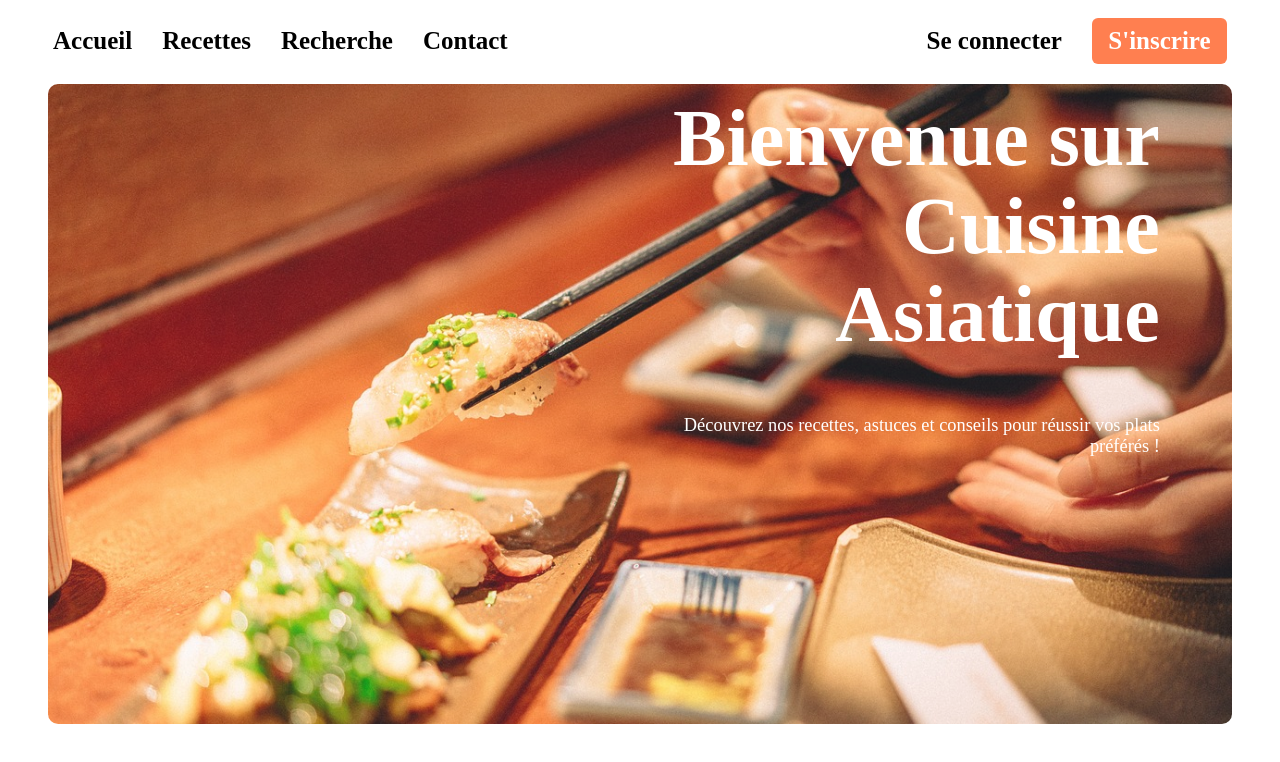
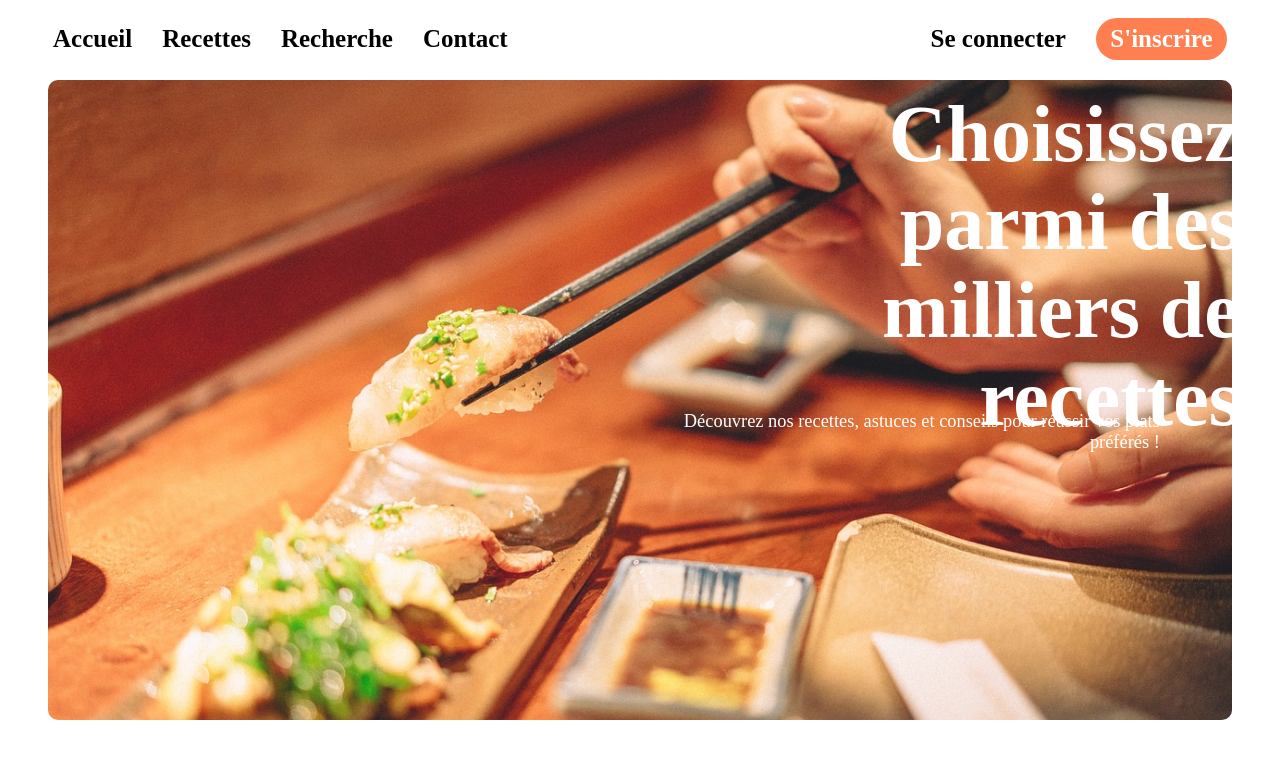
Before and after one commit to Melanie-NVS/Projet-Final-Ilaria, a plain HTML site: page Accueil/index.html in a window 1280 px wide. Drawn offline with Linux system fonts and the light colour scheme.

Commit message:
titre h1 a modifier

```diff
--- a/Accueil/index.html
+++ b/Accueil/index.html
@@ -23,7 +23,7 @@
         <div class="accueil">
             <img src="../images/accueil.jpg" alt="Photo d'un plat de sushi">
             <div class="accueil-texte">
-                <h1>Bienvenue sur Cuisine Asiatique</h1>
+                <h1>Choisissez parmi des milliers de recettes</h1>
                 <p>Découvrez nos recettes, astuces et conseils pour réussir vos plats préférés !</p>
             </div>
         </div>
--- a/styles/style.css
+++ b/styles/style.css
@@ -28,15 +28,14 @@ nav a:hover {
 
 /* bouton S'inscrire */
 .btn-inscrire {
-  display: inline-block;
+  display: inline-block; /* permet de définir des dimensions et marges/paddings */
   background: #ff7f50;  /* couleur de fond */
   color: #fff;          /* texte */
-  padding: 0.45rem 0.9rem;
-  border-radius: 6px;
-  text-decoration: none;
-  font-weight: 600;
-  transition: background-color 0.15s ease, transform 0.08s ease;
-  border: 2px solid transparent;
+  padding: 0.45rem 0.9rem; /* espacement interne */
+  border-radius: 50px; /* bords arrondis */
+  text-decoration: none; /* supprimer le soulignement */
+  font-weight: 600; /* poids de la police */
+  transition: background-color 0.15s ease, transform 0.08s ease; /* transition douce */
 }
 
 .btn-inscrire:hover {
@@ -72,8 +71,9 @@ nav a:hover {
 
 .accueil-texte {
   position: absolute;
+  top: 0;
+  left: 50%;
   right: 5%;
-  top: 0;
   height: 80vh;
   display: flex;
   flex-direction: column;
@@ -81,14 +81,12 @@ nav a:hover {
   color: #fff;
   padding: 2rem 2.5rem;
   border-radius: 12px;
-  max-width: 40%;
   text-align: right;
 }
 .accueil-texte h1 {
   position: absolute;
   top: 10px;
-  right: 2.5rem;
-  left: 2.5rem;
+  width: 100%;
   margin: 0;
   font-size: 5rem;
   font-weight: 700;
```
